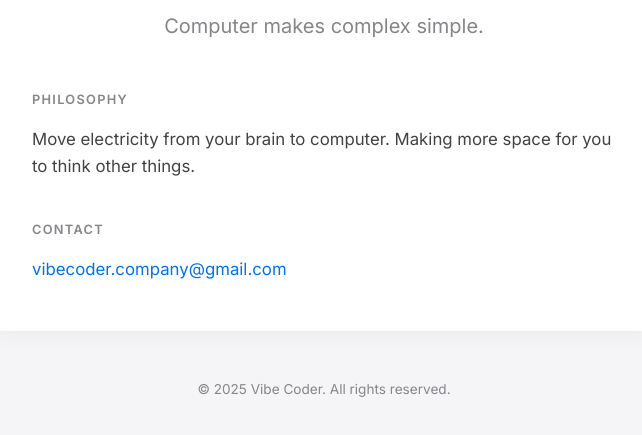
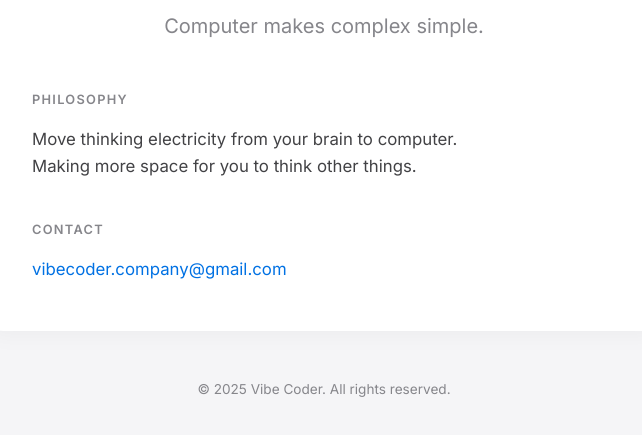
Before and after one commit to HyejinPark-hub/VibeCoder, a plain HTML site: page index.html in a window 1280 px wide. Shown: the part 297-732 px from the top of the page, without its empty margins (316-958 px from the left). Drawn offline with Linux system fonts and the light colour scheme.

Commit message:
refactor: Update 'Philosophy' section in index.html to clarify the concept of cognitive offloading by modifying the phrasing for improved readability.

```diff
--- a/index.html
+++ b/index.html
@@ -152,7 +152,7 @@
 
       <div class="content">
         <span class="section-title">Philosophy</span>
-        <p>Move electricity from your brain to computer. Making more space for you to think other things.</p>
+        <p>Move thinking electricity from your brain to computer.<br>Making more space for you to think other things.</p>
 
         <span class="section-title" style="margin-top: 2.5rem;">Contact</span>
         <p><a href="mailto:vibecoder.company@gmail.com"
```
